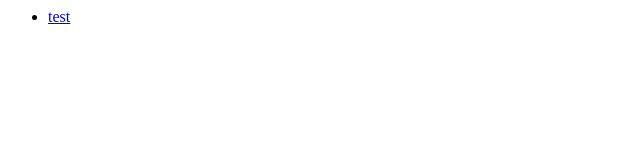
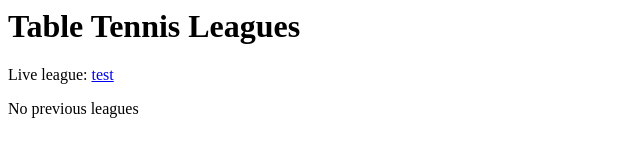
Before and after one commit to burt202/table-tennis-scoring, a plain HTML site: page index.html in a window 1280 px wide. Shown: the whole page, without its empty margins (0-640 px from the left). Drawn offline with Linux system fonts and the light colour scheme.

Commit message:
Update 2016-05-13T17:16:47.169Z

```diff
--- a/index.html
+++ b/index.html
@@ -3,12 +3,12 @@
     <title>Table Tennis Leagues</title>
   </head>
   <body>
-    <ul>
+    <h1>Table Tennis Leagues</h1>
+    <div>Live league: <a href="test.html">test</a></div>
 
-      <li class="active">
-        <a href="test.html">test</a>
-      </li>
 
-    </ul>
+      <p>No previous leagues</p>
+
+
   <body>
 </html>
```
